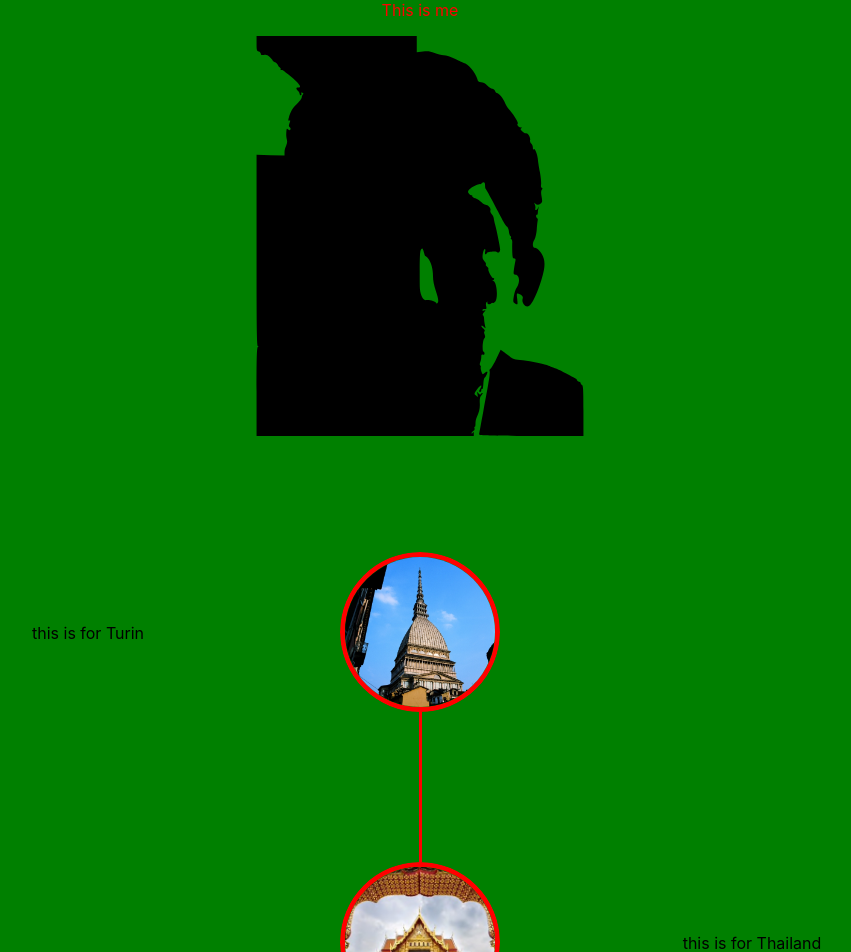
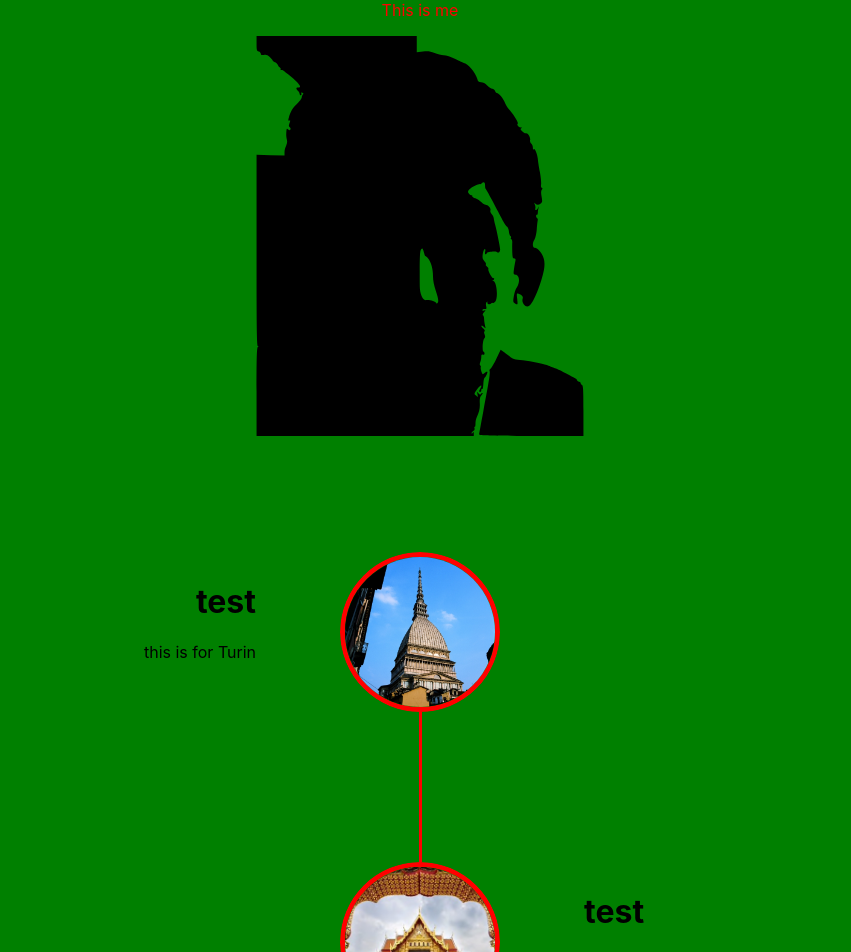
Before and after one commit to Mv35/react-website, a React (Create React App) app in the folder website/: page / in a window 1280 px wide. Shown: the top 952 px of the page, without its empty margins (220-1071 px from the left). Built offline with nearby package versions, Linux system fonts and the light colour scheme.

Commit message:
lifeGoals component header and text-alignment

```diff
--- a/website/src/Components/LifeGoalsIcons/LifeGoalsIcons.js
+++ b/website/src/Components/LifeGoalsIcons/LifeGoalsIcons.js
@@ -12,7 +12,8 @@ const LifeGoalsIcon = (props) => {
       <div style={{ width: "100%" }}>
         {!props.isOdd && (
           <LifeGoalText name={props.name} isOdd={props.isOdd}>
-            {props.text}
+            <h1>test</h1>
+            <div>{props.text}</div>
           </LifeGoalText>
         )}
       </div>
@@ -36,7 +37,8 @@ const LifeGoalsIcon = (props) => {
       <div style={{ width: "100%" }}>
         {props.isOdd && (
           <LifeGoalText name={props.name} isOdd={props.isOdd}>
-            {props.text}
+            <h1>test</h1>
+            <div>{props.text}</div>
           </LifeGoalText>
         )}
       </div>
--- a/website/src/Components/LifeGoalsIcons/LifeGoalsIcons.styled.js
+++ b/website/src/Components/LifeGoalsIcons/LifeGoalsIcons.styled.js
@@ -12,10 +12,9 @@ const LifeGoalPicture = styled.img`
 
 const LifeGoalText = styled.div`
   color: black;
-  display: flex;
-  justify-content: center;
   position: relative;
-  top: 55%;
+  text-align: ${(props) => (props.isOdd ? "left" : "right")};
+  top: 35%;
   margin-left: ${(props) => (props.isOdd ? "15" : "25")}%;
   margin-right: ${(props) => (props.isOdd ? "25" : "15")}%;
 `;
```
